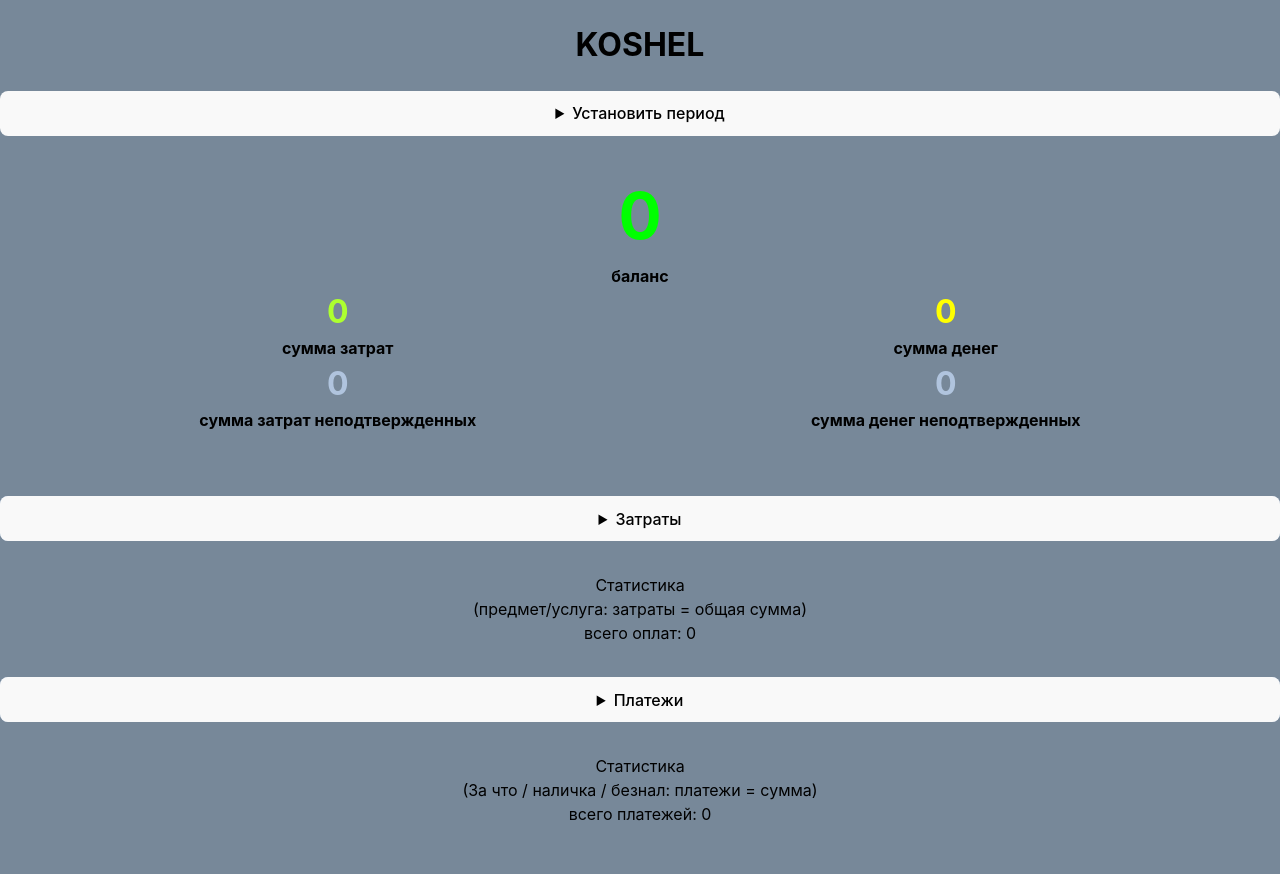
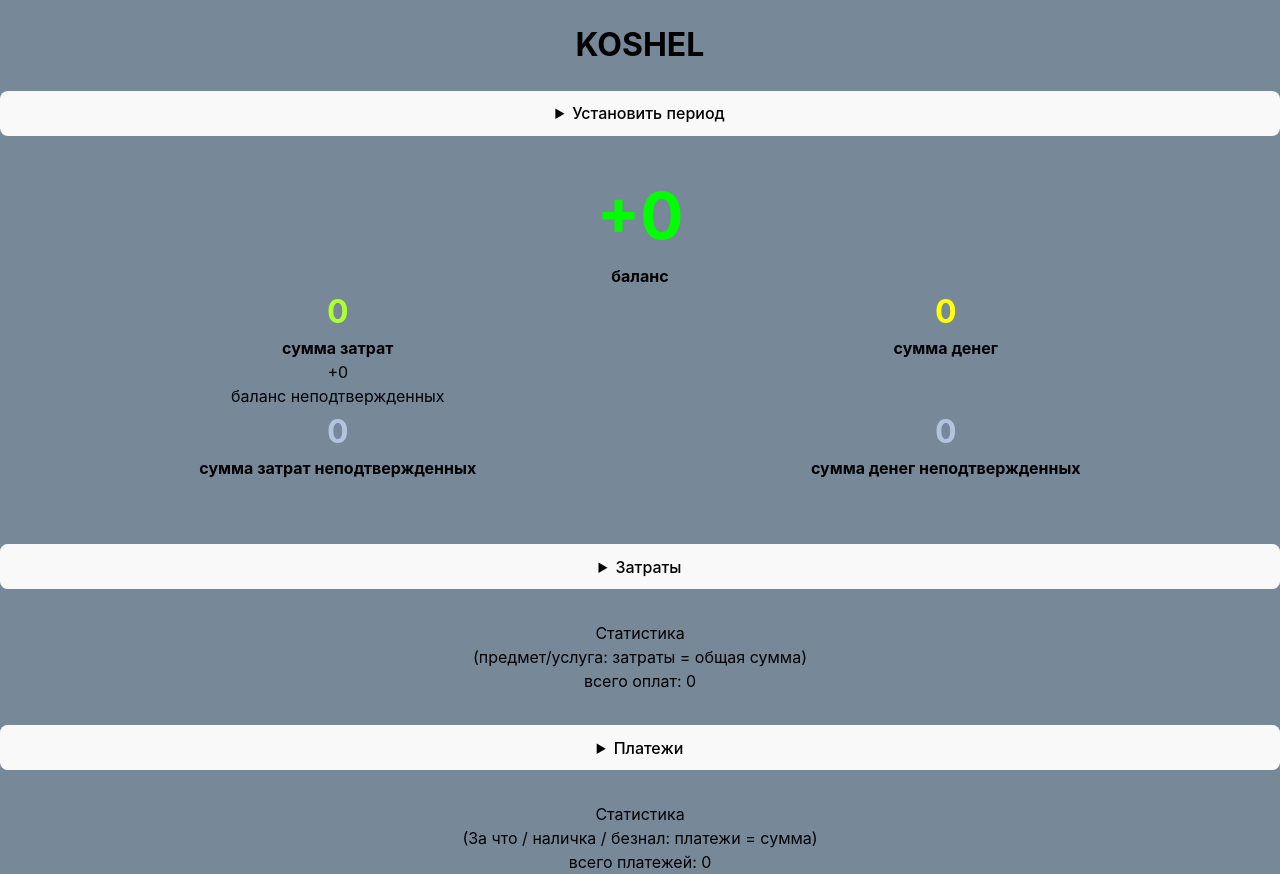
Before and after one commit to serjG901/koshel, a React (Vite) app: page / in a window 1280 px wide. Before the commit the page ends 826 px from the top, so only its background shows below. Built offline with nearby package versions, Linux system fonts and the light colour scheme.

Commit message:
fix balance

```diff
--- a/src/App.css
+++ b/src/App.css
@@ -163,6 +163,7 @@ label:has(input:valid) > span {
     grid-template:
         "balance balance"
         "sumtasks sumpayments"
+        "balance-nochecked balance-nochecked"
         "sumtasks-nochecked sumpayments-nochecked";
     padding: 2rem;
 }
@@ -197,6 +198,13 @@ label:has(input:valid) > span {
     color: var(--color-summ-payments);
 }
 
+.balance-nochecked {
+    grid-area: balance-nochecked;
+    font-size: 4rem;
+    font-weight: 700;
+    color: var(--color-bg-details);
+}
+
 .sum-tasks-nochecked {
     grid-area: sumtasks-nochecked;
     font-size: 2rem;
--- a/src/App.jsx
+++ b/src/App.jsx
@@ -59,8 +59,6 @@ function App() {
     .filter((payment) => !payment.confirm)
     .reduce((acc, a) => acc + +a.amount, 0);
 
-  const balance = sumPayments - sumTasks;
-
   const statTasks = Object.entries(
     Object.groupBy(tasks, ({ description }) => description)
   )
@@ -102,7 +100,6 @@ function App() {
       <h1>KOSHEL</h1>
       <FormDataRange />
       <Balance
-        balance={balance}
         sumTasks={sumTasks}
         sumPayments={sumPayments}
         sumTasksNochecked={sumTasksNochecked}
--- a/src/Balance.jsx
+++ b/src/Balance.jsx
@@ -1,9 +1,13 @@
 /* eslint-disable react/prop-types */
-export default function Balance({ balance, sumTasks, sumPayments, sumTasksNochecked, sumPaymentsNochecked}) {
+export default function Balance({ sumTasks, sumPayments, sumTasksNochecked, sumPaymentsNochecked}) {
+
+const balance = sumPayments - sumTasks;
+const balanceNochecked = sumPaymentsNochecked - sumTasksNochecked;
+
   return (
     <div className='salary'>
       <div className='balance' data-balance={balance >= 0 ? "+" : "-"}>
-        <div>{balance}</div>
+        <div>{balance >= 0 ? "+" : ""}{balance}</div>
         <div>баланс</div>
       </div>
       <div className='sum-tasks'>
@@ -13,6 +17,10 @@ export default function Balance({ balance, sumTasks, sumPayments, sumTasksNochec
       <div className='sum-payments'>
         <div>{sumPayments}</div>
         <div>сумма денег</div>
+      </div>
+      <div className='balanceNochecked'>
+        <div>{balanceNochecked >= 0 ? "+" : ""}{balanceNochecked}</div>
+        <div>баланс неподтвержденных</div>
       </div>
       <div className='sum-tasks-nochecked'>
         <div>{sumTasksNochecked}</div>
```
